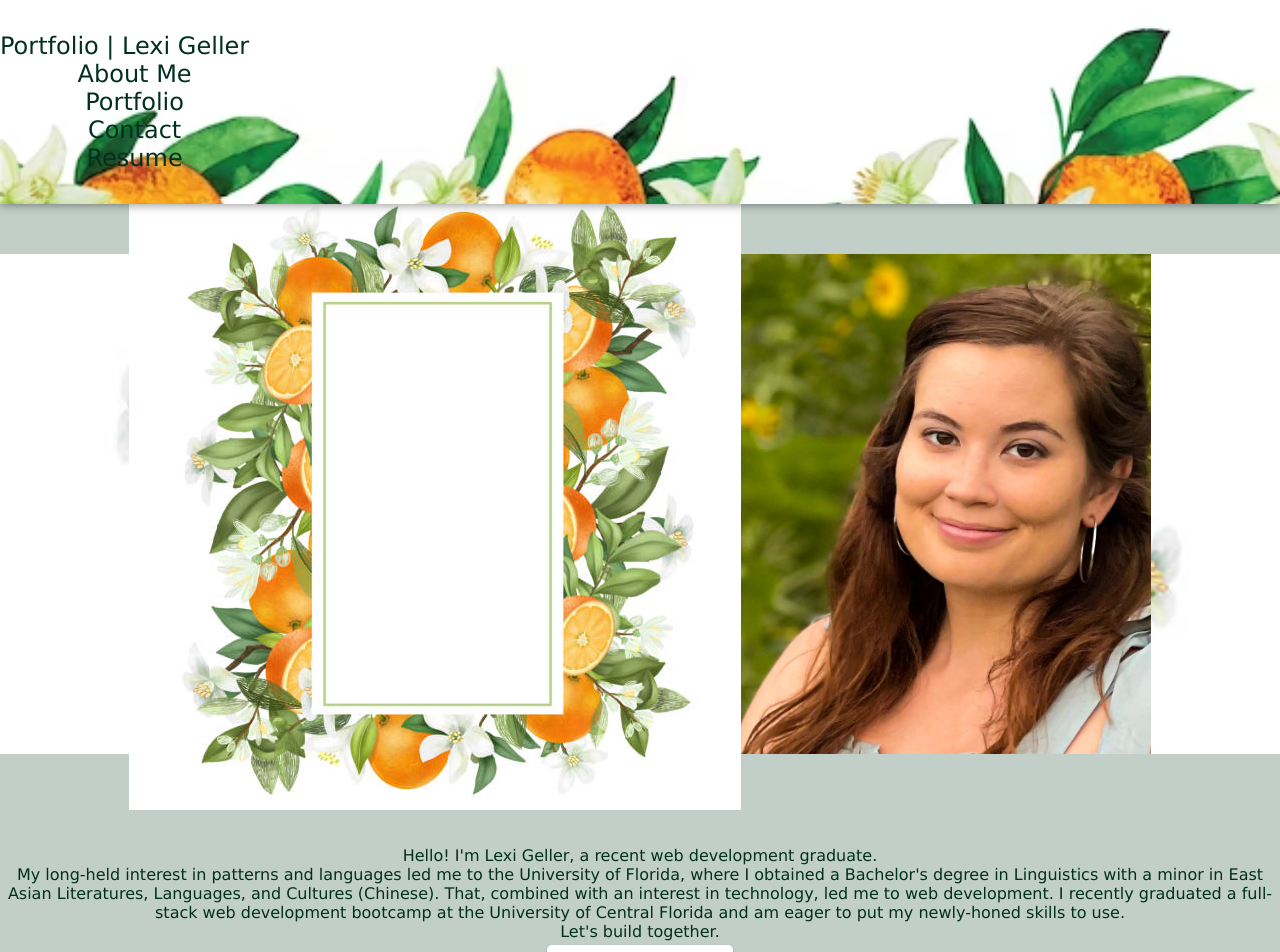
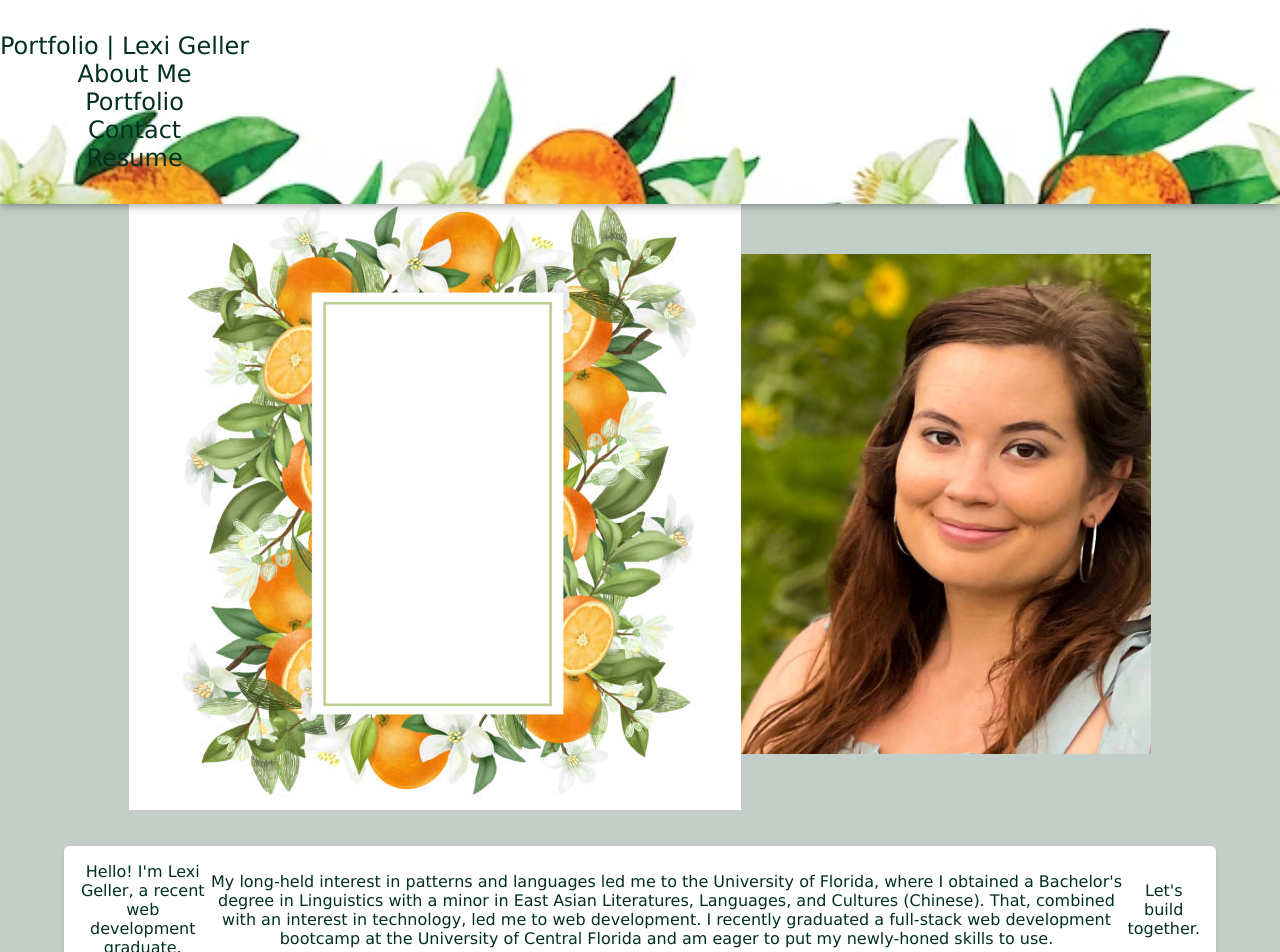
Before and after one commit to lexigeller/React-Portfolio, a React (Create React App) app: page / in a window 1280 px wide. Shown: the top 952 px of the page. Built offline with nearby package versions, Linux system fonts and the light colour scheme; a web font is replaced by a local one.

Commit message:
still fixing styling

```diff
--- a/src/App.css
+++ b/src/App.css
@@ -89,7 +89,7 @@ h3 {
   display: flex;
   justify-content: center; /* Center horizontally */
   align-items: center; /* Center vertically */
-  background-image: url("../src/assets/headshotbackground.jpg");
+  /*background-image: url("../src/assets/headshotbackground.jpg");*/
   background-size: cover;
   background-position: center;
   height: 500px; /* Adjust the height as needed */
--- a/src/components/AboutMe.js
+++ b/src/components/AboutMe.js
@@ -13,7 +13,7 @@ function AboutMe() {
       </div>
       <div className="about-me-content">
         <h1 id="about">About Me</h1>
-        <div className="container">
+        <div className="container row">
           <p>
             Hello! I'm Lexi Geller, a recent web development graduate.
           </p>
--- a/src/components/PortfolioContent.js
+++ b/src/components/PortfolioContent.js
@@ -6,7 +6,7 @@ function PortfolioContent() {
     {
       title: 'Clikd On',
       description: 'A location-based professional social networking app designed to help users connect with other professionals in their area and industry',
-      imageUrl: '/assets/ClikdOn.jpg',
+      imageUrl: './assets/ClikdOn.jpg',
       githubUrl: 'https://github.com/dtm589/professional-social-media',
     },
     {
```
